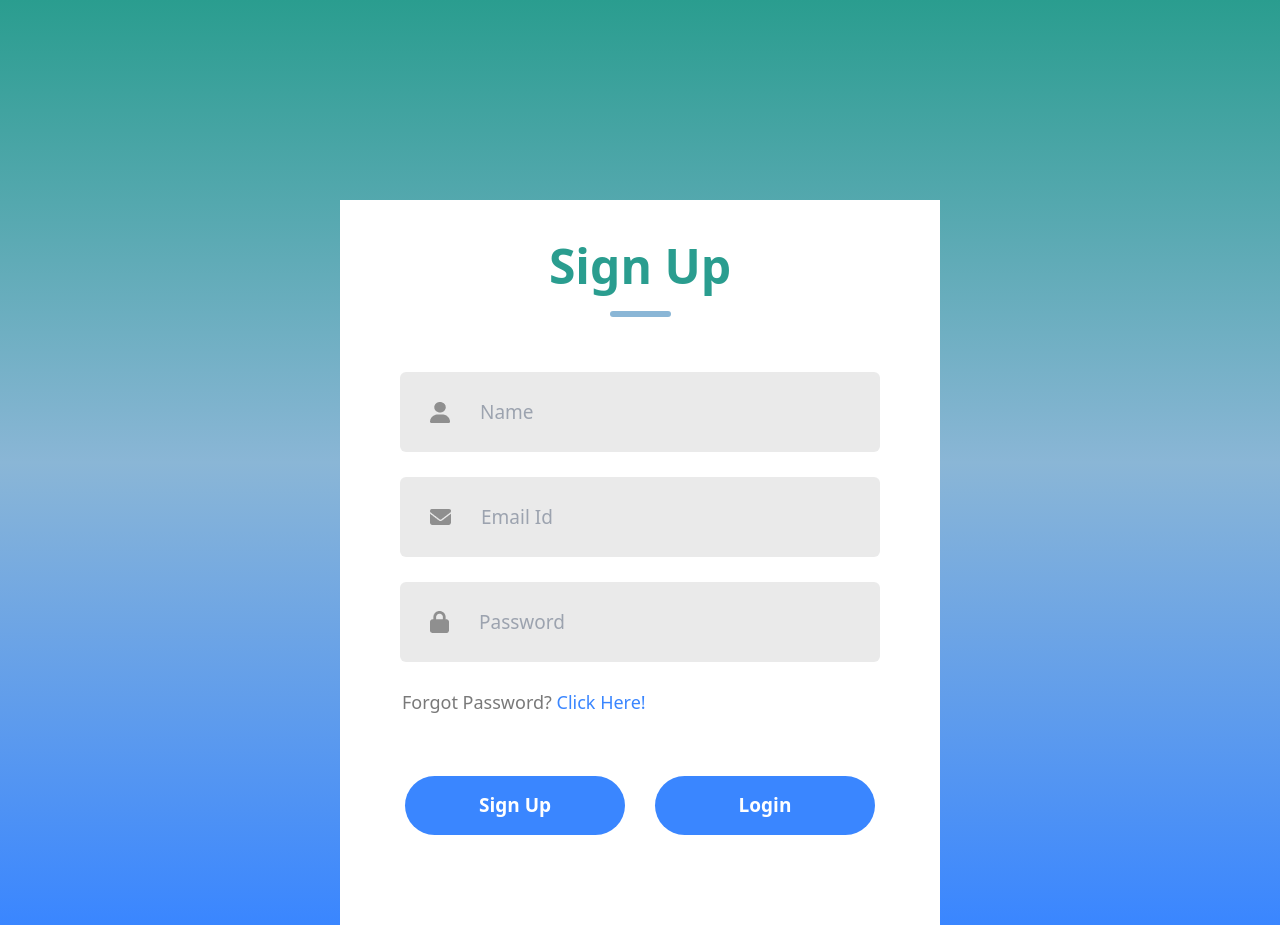
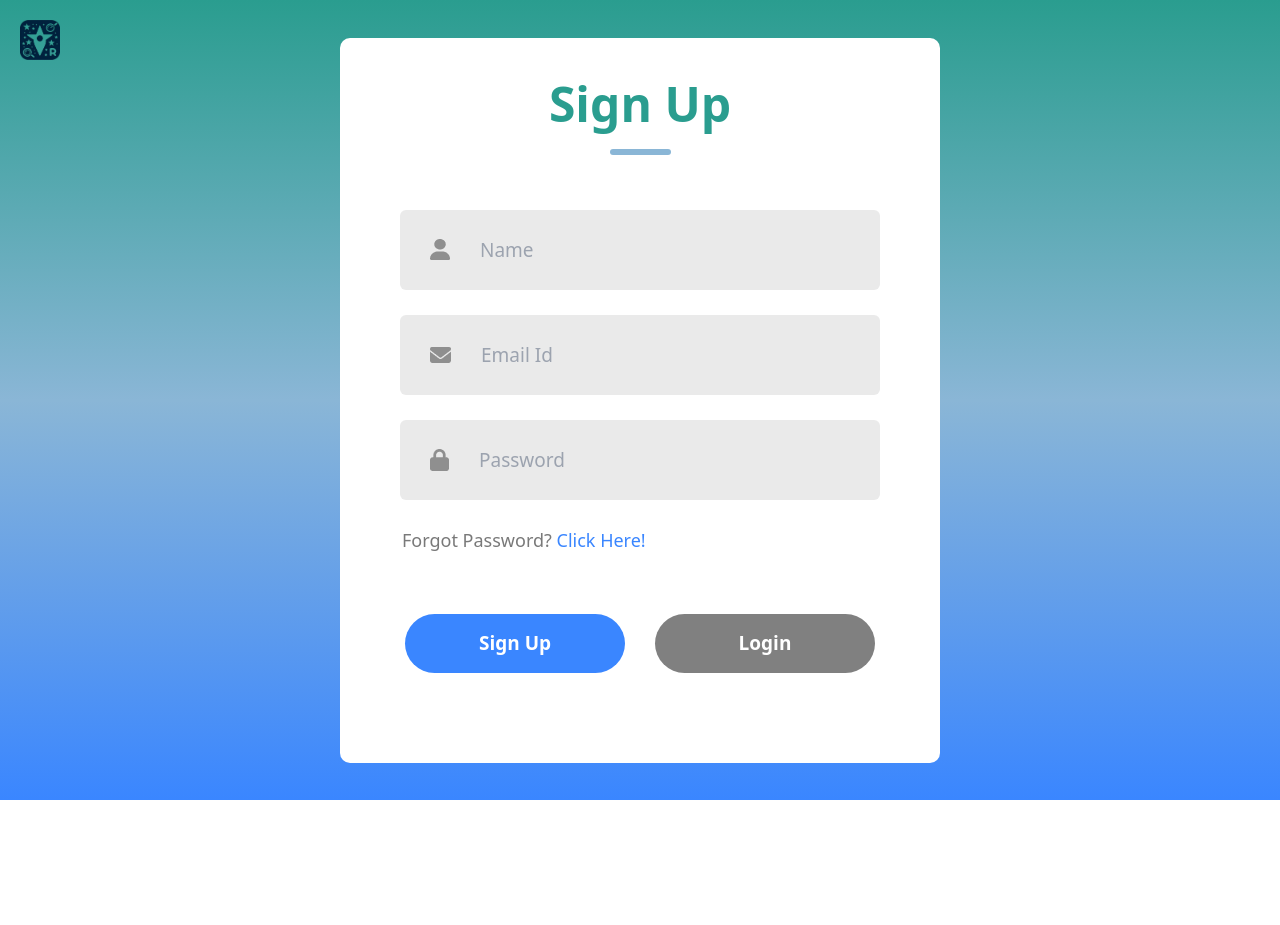
Before and after one commit to skalyan11/RestaurantAPI, a React (Vite) app: page /create-account in a window 1280 px wide. After the commit the page ends 800 px from the top, so only its background shows below. Built offline with nearby package versions, Linux system fonts and the light colour scheme; a web font is replaced by a local one.

Commit message:
updates to welcome page

```diff
--- a/src/components/LoginSignUp/LoginSignUp.css
+++ b/src/components/LoginSignUp/LoginSignUp.css
@@ -15,16 +15,29 @@ html, body {
     display: flex;
     align-items: center; /* Center content vertically */
     justify-content: center; /* Center content horizontally */
+    position: relative; /* To position the logo */
+}
+
+.logo-link {
+    position: absolute;
+    top: 20px;
+    left: 20px;
+}
+
+.logo {
+    height: 40px; /* Adjust as needed */
+    width: auto;
+    cursor: pointer;
 }
 
 .LScontainer {
     display: flex;
     flex-direction: column;
     margin: auto;
-    margin-top: 200px;
     width: 600px;
     background: #fff;
     padding-bottom: 30px;
+    border-radius: 10px;
 }
 
 .LSheader {
@@ -105,17 +118,42 @@ html, body {
     width: 220px;
     height: 59px;
     color: #fff;
-    background: #3A86FF; /* Blue */
     border-radius: 50px;
     font-size: 19px;
     font-weight: 700;
     cursor: pointer;
+    transition: background-color 0.3s ease;
 }
 
-.LSsubmit.notActive {
-    background: gray; /* Gray for the active button */
+.LSsubmit.active {
+    background-color: #3A86FF; /* Blue for the active button */
+}
+
+.LSsubmit.inactive {
+    background-color: gray; /* Gray for the inactive button */
 }
 
 .LSsubmit:hover {
-    background-color: #0056b3;
+    background-color: #0056b3; /* Darker blue on hover */
 }
+
+.form .form-element {
+    opacity: 0;
+    transition: opacity 0.5s ease;
+}
+
+.form .form-element.name {
+    transition-delay: 0.1s;
+}
+
+.form .form-element.email {
+    transition-delay: 0.2s;
+}
+
+.form .form-element.password {
+    transition-delay: 0.3s;
+}
+
+.form .form-element.submit-btn {
+    transition-delay: 0.4s;
+}
--- a/src/components/LoginSignUp/LoginSignUp.jsx
+++ b/src/components/LoginSignUp/LoginSignUp.jsx
@@ -1,25 +1,29 @@
-import React from 'react';
-import { useNavigate } from 'react-router-dom';
+import React, { useState } from 'react';
+import { useNavigate, Link } from 'react-router-dom';
 import './LoginSignUp.css';
 import user_icon from '../Assets/person.png';
 import email_icon from '../Assets/email.png';
 import password_icon from '../Assets/password.png';
+import test from '../../assets/test.png';
 
-const LoginSignUp = ({ isLogin }) => {
+const LoginSignUp = ({ isLogin: initialIsLogin }) => {
   const navigate = useNavigate();
+  const [isLogin, setIsLogin] = useState(initialIsLogin);
 
   const handleSubmit = () => {
-    if (isLogin) {
-      // Login logic here
-      navigate('/welcome');  // Assuming '/welcome' is your target route after login
-    } else {
-      // Signup logic here
-      navigate('/welcome');  // Assuming '/welcome' is your target route after signup
-    }
+    // Redirect to welcome page after form submission
+    navigate('/welcome');
+  };
+
+  const handleModeSwitch = (loginMode) => {
+    setIsLogin(loginMode);
   };
 
   return (
     <div className='loginSignUpWrapper'>
+      <Link to="/" className="logo-link">
+        <img className="logo" src={test} alt="logo" />
+      </Link>
       <div className='LScontainer'>
         <div className="LSheader">
           <div className="LStext">{isLogin ? 'Login' : 'Sign Up'}</div>
@@ -45,8 +49,18 @@ const LoginSignUp = ({ isLogin }) => {
           <div className="LSforgot-password">Forgot Password? <span>Click Here!</span></div>
         )}
         <div className="LSsubmit-container">
-          <button className={`LSsubmit ${!isLogin ? 'active' : ''}`} onClick={() => handleSubmit(false)}>Sign Up</button>
-          <button className={`LSsubmit ${isLogin ? 'active' : ''}`} onClick={() => handleSubmit(true)}>Login</button>
+          <button
+            className={`LSsubmit ${isLogin ? 'inactive' : 'active'}`}
+            onClick={() => isLogin ? handleModeSwitch(false) : handleSubmit()}
+          >
+            Sign Up
+          </button>
+          <button
+            className={`LSsubmit ${isLogin ? 'active' : 'inactive'}`}
+            onClick={() => isLogin ? handleSubmit() : handleModeSwitch(true)}
+          >
+            Login
+          </button>
         </div>
       </div>
     </div>
```
